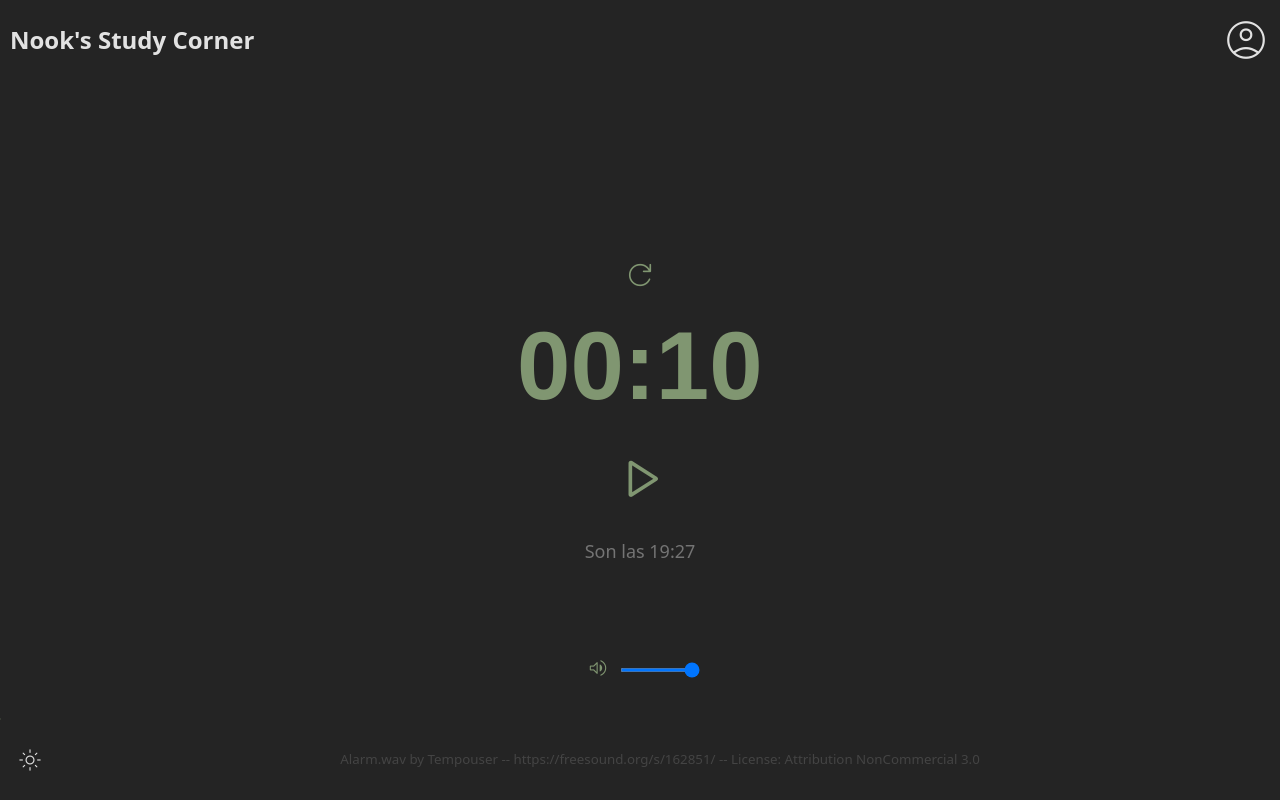
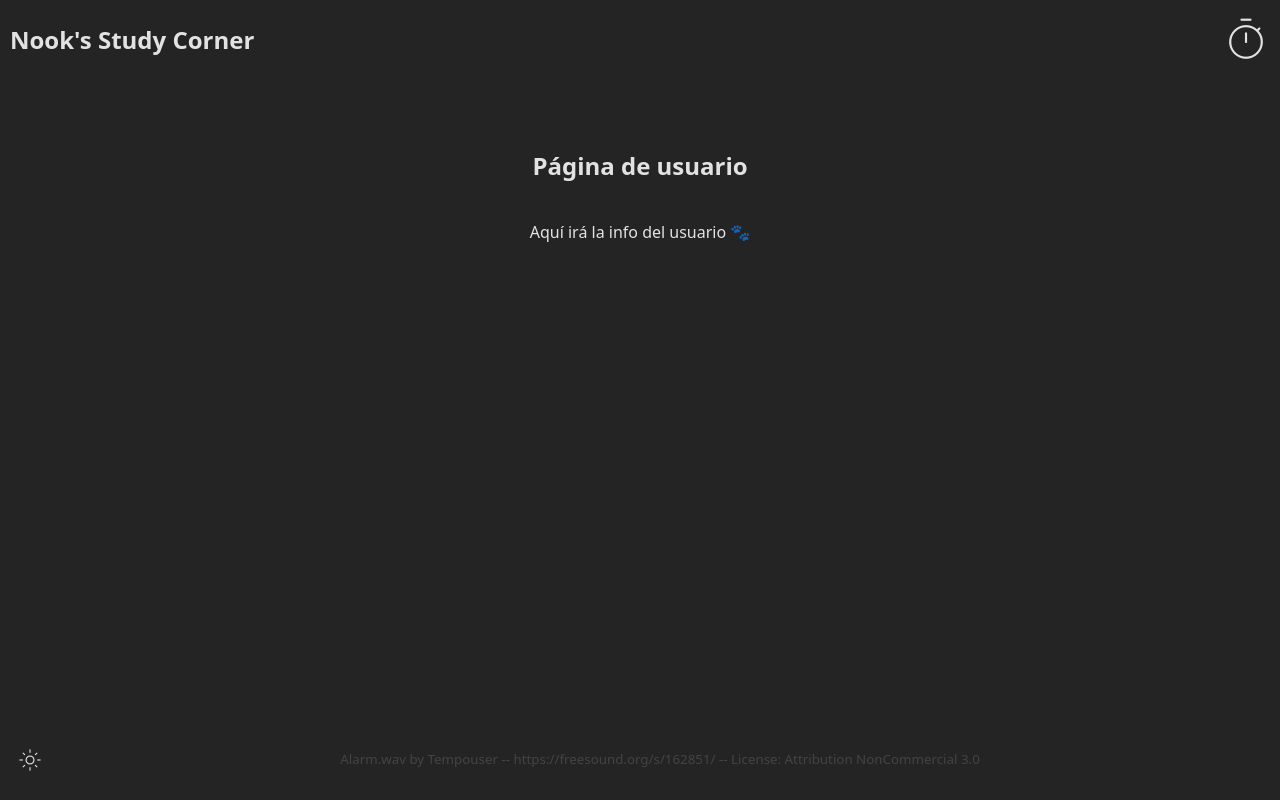
Before and after one commit to arantxaMain/nooks-study-corner-3.0, a React (Vite) app in the folder frontend/: page /user in a window 1280 px wide. Built offline with nearby package versions, Linux system fonts and the light colour scheme; a web font is replaced by a local one.

Commit message:
implementación páginas con routerdom

```diff
--- a/frontend/package.json
+++ b/frontend/package.json
@@ -12,7 +12,8 @@
   "dependencies": {
     "@radix-ui/react-progress": "^1.1.4",
     "react": "^19.0.0",
-    "react-dom": "^19.0.0"
+    "react-dom": "^19.0.0",
+    "react-router-dom": "^7.5.1"
   },
   "devDependencies": {
     "@eslint/js": "^9.22.0",
--- a/frontend/src/App.tsx
+++ b/frontend/src/App.tsx
@@ -2,7 +2,7 @@ import Pomodoro from './components/Pomodoro'
 import BackgroundMusic from './components/BackgroundMusic'
 import TimerProgress from './components/TimerProgress'
 import { TimerProvider } from './contexts/TimerProvider'
-import '../src/styles/components/App.css';
+import '../src/styles/App.css';
 
 function App() {
   return (
--- /dev/null
+++ b/frontend/src/components/Layout.tsx
@@ -0,0 +1,41 @@
+// src/components/Layout.tsx
+import { ReactNode } from 'react'
+import { ThemeToggle } from './ThemeToggle'
+import { Link, useLocation } from 'react-router-dom'
+
+type LayoutProps = {
+    children: ReactNode
+}
+
+export default function Layout({ children }: LayoutProps) {
+    // const location = useLocation()
+    const isHomePage = useLocation().pathname === '/'
+    return (
+        <>
+            <header className="header">
+                <h1>Nook's Study Corner</h1>
+                {isHomePage ?
+                    <Link to="/user" className="material-symbols-rounded">
+                        account_circle
+                    </Link>
+                    :
+                    <Link to="/" className="material-symbols-rounded">
+                        timer
+                    </Link>}
+
+            </header>
+
+            <main>{children}</main>
+
+            <footer className="footer">
+                <div>
+                    <ThemeToggle />
+                </div>
+                <div className="footer-text">
+                    <p>Alarm.wav by Tempouser -- https://freesound.org/s/162851/ -- License: Attribution NonCommercial 3.0</p>
+                </div>
+                <div></div>
+            </footer>
+        </>
+    )
+}
--- a/frontend/src/main.tsx
+++ b/frontend/src/main.tsx
@@ -1,30 +1,24 @@
+// src/main.tsx
 import { StrictMode } from 'react'
 import { createRoot } from 'react-dom/client'
+import { BrowserRouter, Routes, Route } from 'react-router-dom'
 import './styles/index.css'
 import App from './App.tsx'
+import UserPage from './pages/UserPage.tsx'
+import Layout from './components/Layout.tsx'
 import { ThemeProvider } from './contexts/ThemeProvider'
-import { ThemeToggle } from './components/ThemeToggle.tsx'
 
 createRoot(document.getElementById('root')!).render(
   <StrictMode>
-    <ThemeProvider>
-      <header className="header">
-        <h1>Nook's Study Corner</h1>
-        <span className="material-symbols-rounded">
-          account_circle
-        </span>
-      </header>
-      <App />
-      <footer className="footer">
-        <div>
-          <ThemeToggle />
-        </div>
-        <div className="footer-text">
-          <p>Alarm.wav by Tempouser -- https://freesound.org/s/162851/ -- License: Attribution NonCommercial 3.0</p>
-        </div>
-        <div>
-        </div>
-      </footer>
-    </ThemeProvider>
-  </StrictMode>,
+    <BrowserRouter>
+      <ThemeProvider>
+        <Layout>
+          <Routes>
+            <Route path="/" element={<App />} />
+            <Route path="/user" element={<UserPage />} />
+          </Routes>
+        </Layout>
+      </ThemeProvider>
+    </BrowserRouter>
+  </StrictMode>
 )
--- /dev/null
+++ b/frontend/src/pages/UserPage.tsx
@@ -0,0 +1,10 @@
+import '../styles/App.css';
+
+export default function UserPage() {
+    return (
+      <div className="user-container">
+        <h2>Página de usuario</h2>
+        <p>Aquí irá la info del usuario 🐾</p>
+      </div>
+    )
+  }
--- a/frontend/src/styles/components/App.css
+++ b/frontend/src/styles/App.css
@@ -1,4 +1,4 @@
-.app-container {
+.app-container, .user-container {
   display: flex;
   flex-direction: column;
   align-items: center;
--- a/frontend/src/styles/index.css
+++ b/frontend/src/styles/index.css
@@ -78,8 +78,13 @@ body {
   box-sizing: border-box;
 }
 
-.header span {
+.header a {
   font-size: 3em;
+  color: var(--text-color);
+}
+
+.header a:hover {
+  color: var(--text-color);
 }
 
 body {
```
Also changed, not shown: 1 other file (tests, documents, lock files or other folders).
